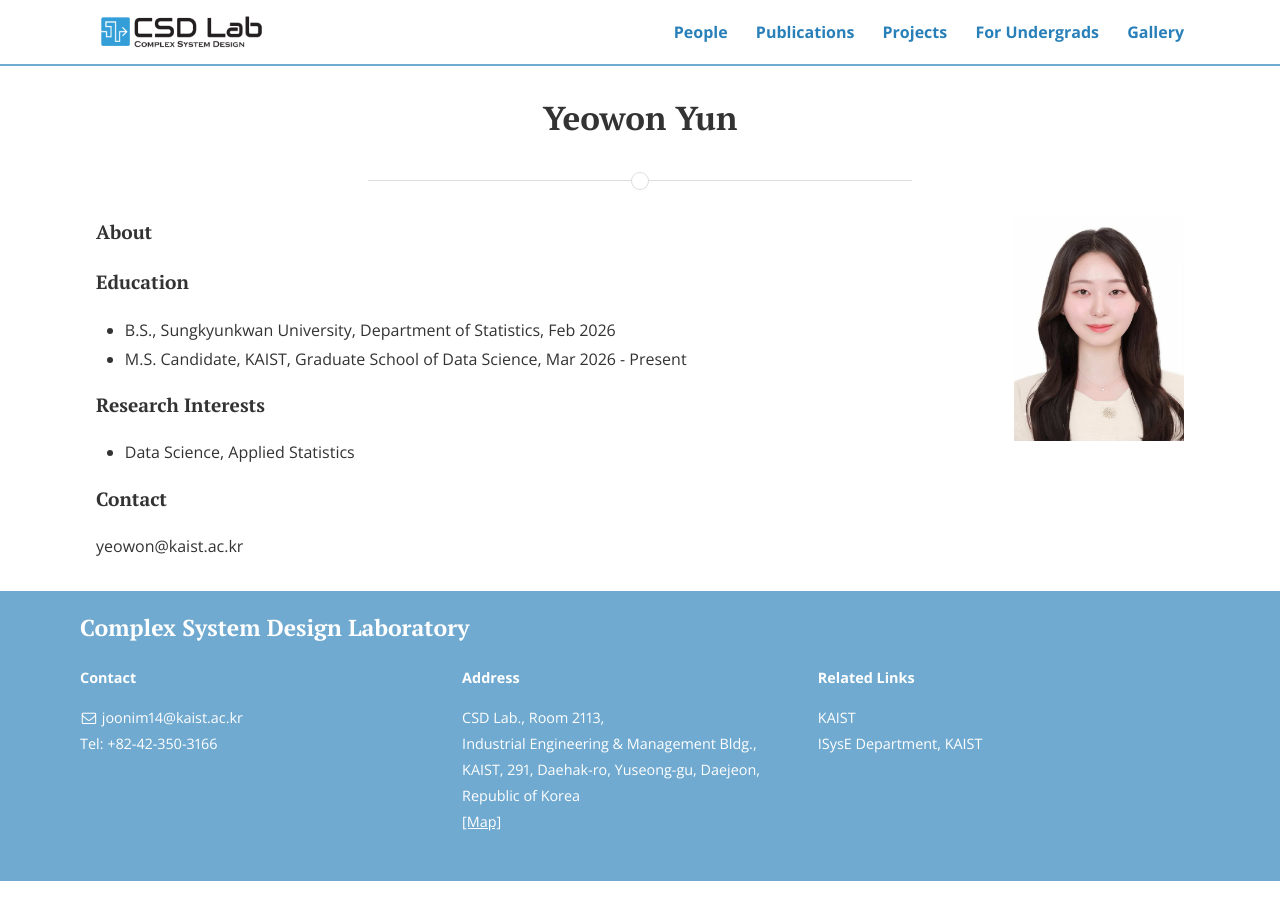
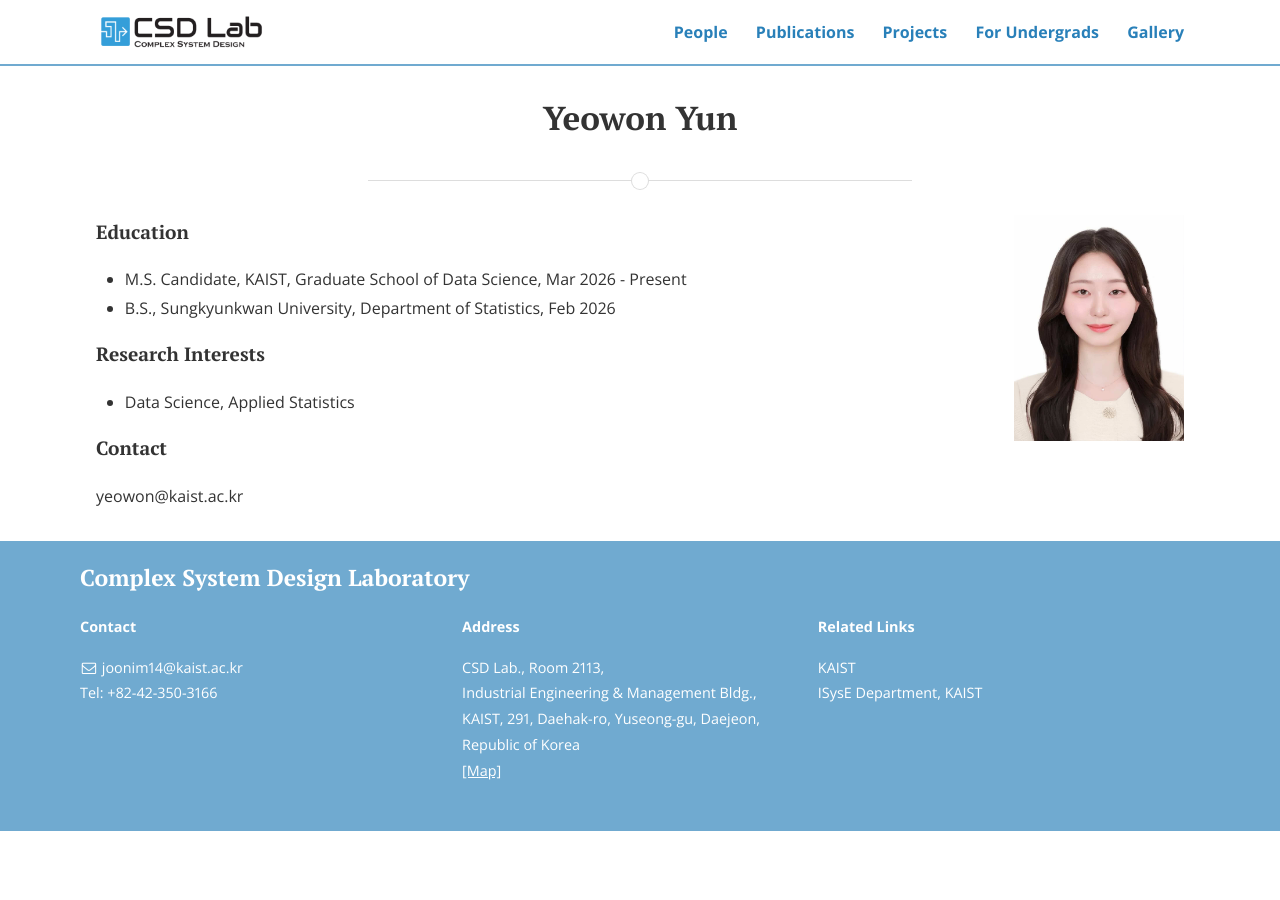
Before and after one commit to CSDlab-KAIST/csdlab-kaist.github.io, a Jekyll site: the page built from people/yeowon.html, in a window 1280 px wide. Built offline with Jekyll 4.4.1, drawn with Linux system fonts in a browser that asks for light colours; nearby versions of some CDN libraries.

Commit message:
Update yeowon.html

```diff
--- a/people/yeowon.html
+++ b/people/yeowon.html
@@ -11,13 +11,10 @@ title: Yeowon Yun
 <!-- <img src="{{'/assets/img/members/Minyoung_1.jpeg' | prepend: site.baseurl }}" style="float: right; width: 170px; margin: 0 0 2em 2em"> -->
 <img src="{{'/assets/img/members/yeowon.jpg' | prepend: site.baseurl }}" style="float: right; width: 170px; margin: 0 0 2em 2em">
 
-<h4>About</h4>
-<p> </p>
-
 <h4>Education</h4>
 <ul>
+  <li>M.S. Candidate, KAIST, Graduate School of Data Science, Mar 2026 - Present</li>
   <li>B.S., Sungkyunkwan University, Department of Statistics, Feb 2026</li>
-  <li>M.S. Candidate, KAIST, Graduate School of Data Science, Mar 2026 - Present</li>
 </ul>
 
 <h4>Research Interests</h4>
```
